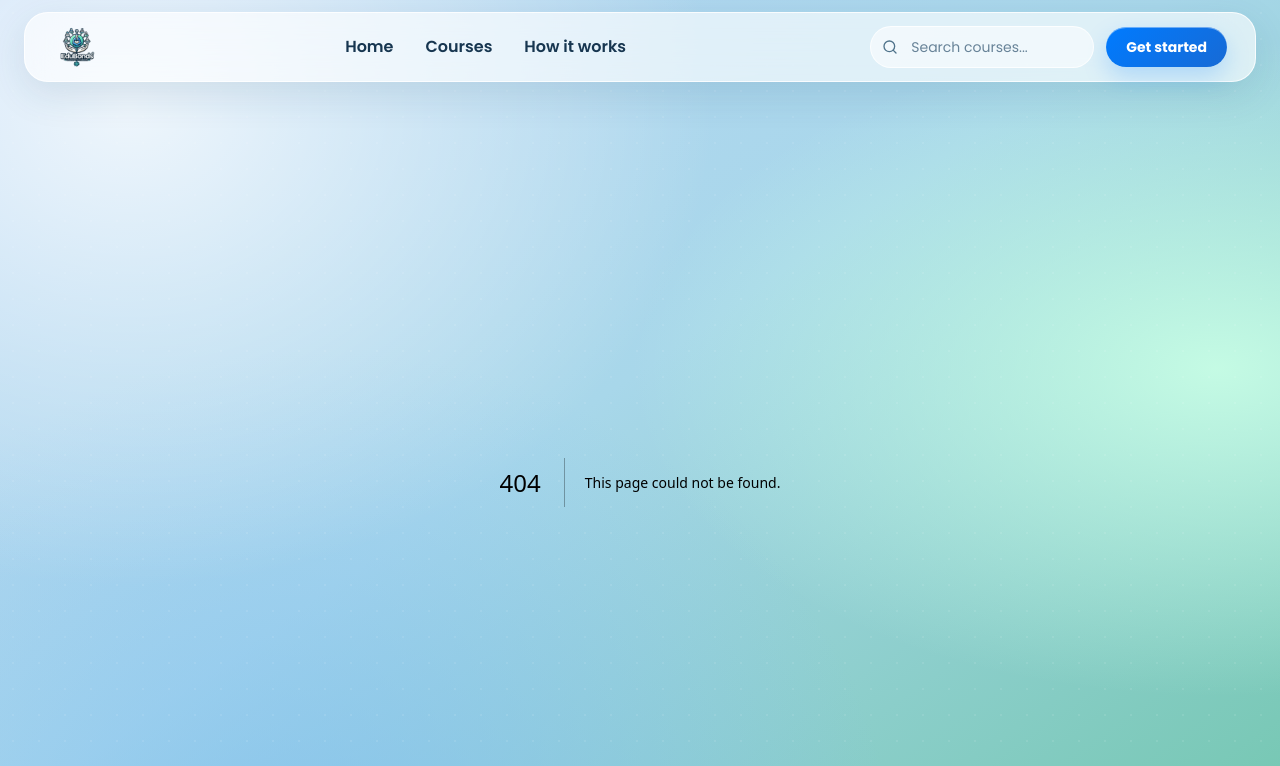
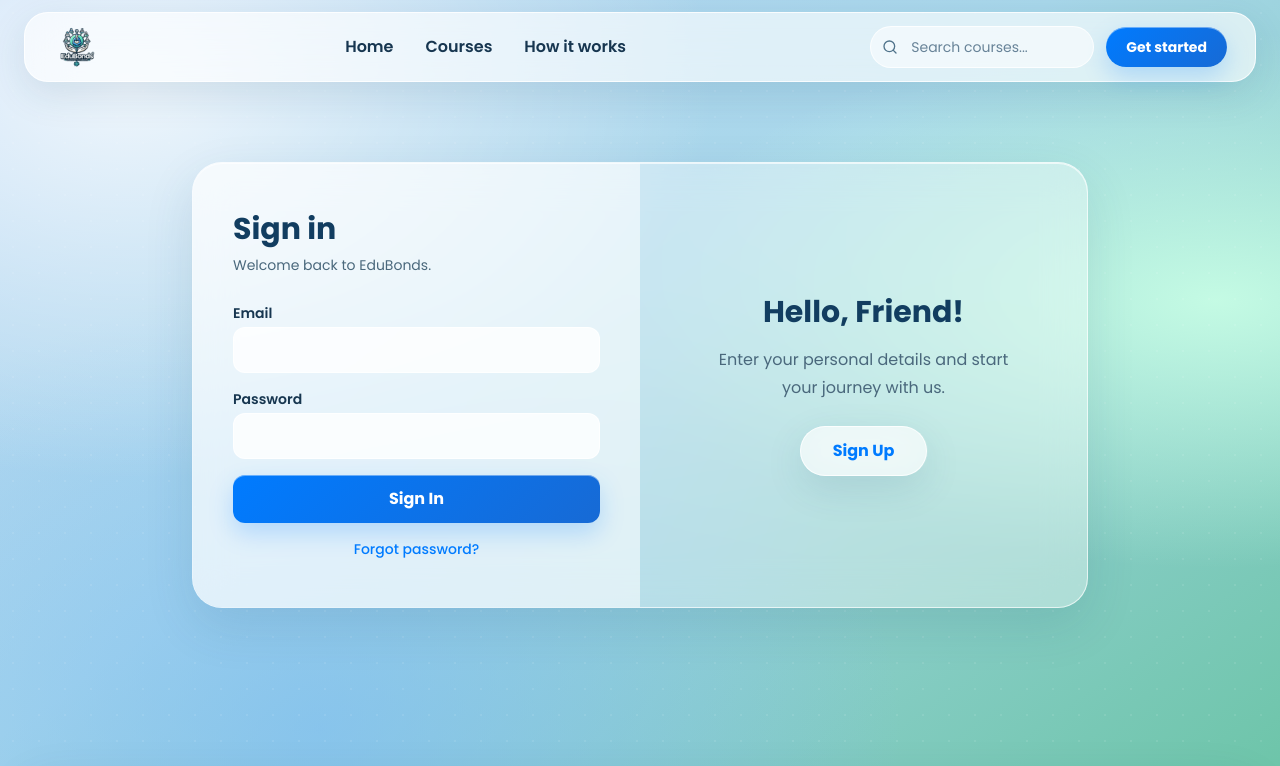
Before and after one commit to shiraygin/edubond, a Next.js app: page /auth in a window 1280 px wide. Before the commit this address had no page. Shown: the top 766 px of the page. Built offline with nearby package versions, Linux system fonts and the light colour scheme.

Commit message:
feat: migrate legacy EduBounds module src/app/auth/page.tsx

```diff
--- /dev/null
+++ b/src/app/auth/page.tsx
@@ -0,0 +1,43 @@
+'use client';
+import { useState } from 'react';
+import Link from 'next/link';
+import { useRouter } from 'next/navigation';
+import { getBrowserClient } from '@/lib/supabase/browser';
+type Role='student'|'tutor';
+export default function AuthPage(){
+ const [mode,setMode]=useState<'signin'|'signup'>('signin');
+ const [role,setRole]=useState<Role>('student');
+ const [name,setName]=useState(''),[email,setEmail]=useState(''),[phone,setPhone]=useState(''),[specialization,setSpecialization]=useState(''),[password,setPassword]=useState('');
+ const [busy,setBusy]=useState(false),[message,setMessage]=useState(''),[error,setError]=useState('');
+ const router=useRouter();
+ async function submit(e:React.FormEvent<HTMLFormElement>){
+ e.preventDefault();setBusy(true);setError('');setMessage('');
+ const client=getBrowserClient();if(!client){setError('Authentication is not configured yet. Add Supabase environment variables.');setBusy(false);return}
+ try{
+ if(mode==='signup'){
+  if(name.trim().length<2){setError('Please enter your full name.');return}
+  if(!/^\d{10,11}$/.test(phone)){setError('Enter a valid 10-11 digit phone number.');return}
+  if(role==='tutor'&&!specialization.trim()){setError('Please enter your specialization.');return}
+  const {data,error:err}=await client.auth.signUp({email,password,options:{data:{full_name:name.trim(),role,phone,specialization:role==='tutor'?specialization.trim():null}}});
+  if(err)throw err;
+  if(data.session){router.push('/account');router.refresh()}else{setMessage('Check your email to confirm your registration, then sign in.')}
+ }else{
+  const {error:err}=await client.auth.signInWithPassword({email,password});if(err)throw err;
+  router.push('/account');router.refresh();
+ }
+ }catch(err){setError(err instanceof Error?err.message:'Something went wrong.')}finally{setBusy(false)}
+ }
+ return <section className="mx-auto max-w-5xl px-5 py-20"><div className="glass mx-auto grid max-w-4xl overflow-hidden rounded-[30px] md:grid-cols-2"><div className="bg-white/55 px-7 py-12 sm:px-10">
+ <h1 className="text-3xl font-bold text-[#123d60]">{mode==='signin'?'Sign in':'Create an account'}</h1><p className="mt-2 text-sm text-[#4a687c]">{mode==='signin'?'Welcome back to EduBonds.':'Start your learning journey with us.'}</p>
+ <form onSubmit={submit} className="mt-7 space-y-4">
+ {mode==='signup'&&<><label className="block text-sm font-semibold">Account type<select value={role} onChange={e=>setRole(e.target.value as Role)} className="mt-1 w-full rounded-xl border border-white/80 bg-white/80 p-3"><option value="student">Student</option><option value="tutor">Tutor</option></select></label>
+ <label className="block text-sm font-semibold">Full name<input required value={name} onChange={e=>setName(e.target.value)} className="mt-1 w-full rounded-xl border border-white/80 bg-white/80 p-3"/></label>
+ <label className="block text-sm font-semibold">Phone<input required type="tel" value={phone} onChange={e=>setPhone(e.target.value)} className="mt-1 w-full rounded-xl border border-white/80 bg-white/80 p-3"/></label>
+ {role==='tutor'&&<label className="block text-sm font-semibold">Specialization<input required value={specialization} onChange={e=>setSpecialization(e.target.value)} className="mt-1 w-full rounded-xl border border-white/80 bg-white/80 p-3"/></label>}</>}
+ <label className="block text-sm font-semibold">Email<input type="email" autoComplete="email" required value={email} onChange={e=>setEmail(e.target.value)} className="mt-1 w-full rounded-xl border border-white/80 bg-white/80 p-3"/></label>
+ <label className="block text-sm font-semibold">Password<input type="password" minLength={8} autoComplete={mode==='signup'?'new-password':'current-password'} required value={password} onChange={e=>setPassword(e.target.value)} className="mt-1 w-full rounded-xl border border-white/80 bg-white/80 p-3"/></label>
+ {error&&<p role="alert" className="text-sm text-red-700">{error}</p>}{message&&<p role="status" className="text-sm text-emerald-800">{message}</p>}
+ <button disabled={busy} type="submit" className="blue-btn w-full rounded-xl py-3 font-bold text-white disabled:opacity-60">{busy?'Working...':mode==='signin'?'Sign In':'Sign Up'}</button>
+ {mode==='signin'&&<Link href="/auth/reset" className="block text-center text-sm font-medium text-[#007bff]">Forgot password?</Link>}
+ </form></div><aside className="flex flex-col items-center justify-center p-10 text-center"><h2 className="text-3xl font-bold text-[#123d60]">{mode==='signin'?'Hello, Friend!':'Welcome back!'}</h2><p className="mt-4 max-w-xs leading-7 text-[#4a687c]">{mode==='signin'?'Enter your personal details and start your journey with us.':'Already part of EduBonds? Sign in to continue learning.'}</p><button type="button" onClick={()=>{setMode(mode==='signin'?'signup':'signin');setError('');setMessage('')}} className="glass-strong mt-6 rounded-full px-8 py-3 font-bold text-[#007bff]">{mode==='signin'?'Sign Up':'Sign In'}</button></aside></div></section>
+}
```
